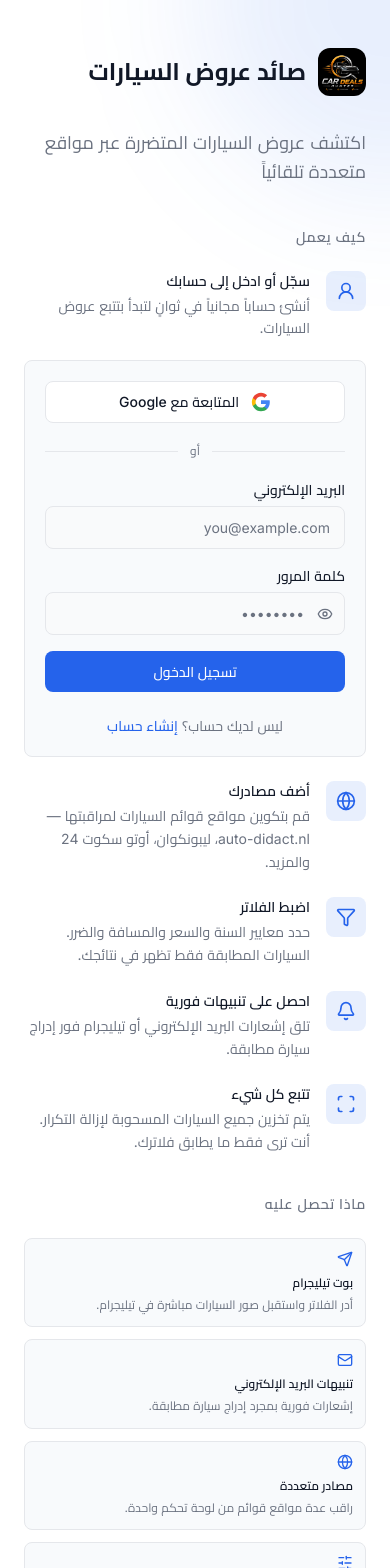
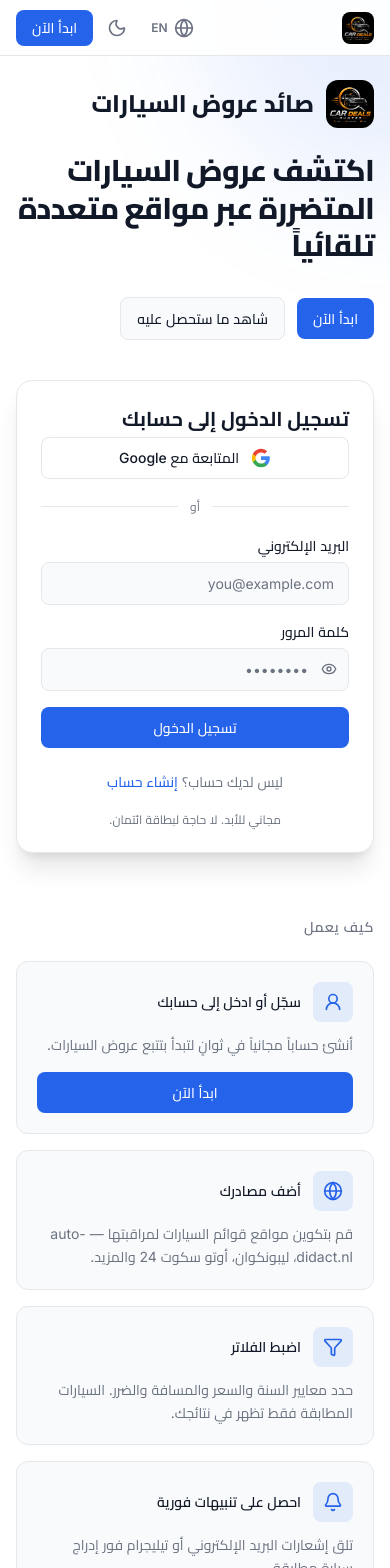
Before and after one commit to kloodpt-hub/DamgedCarsScanner, a Next.js app: page /ar in a window 390 px wide. Shown: the top 1568 px of the page. Built offline with nearby package versions, Linux system fonts and the light colour scheme; no server answers.

Commit message:
feat: landing page overhaul — sticky header, hero auth card, responsive layout, CTA sections

```diff
--- a/src/app/[locale]/page.tsx
+++ b/src/app/[locale]/page.tsx
@@ -10,7 +10,6 @@ import {
   EyeOff,
   AlertCircle,
   Scan,
-  Search,
   Bell,
   Filter,
   Globe,
@@ -21,12 +20,20 @@ import {
   CopyCheck,
   Languages,
 } from "lucide-react";
+import type { LucideIcon } from "lucide-react";
+import { LandingHeader } from "@/components/shared/LandingHeader";
 
 const labels = {
   en: {
     // Branding
     appName: "Car Deals Hunter",
     tagline: "Discover damaged car deals across multiple sites automatically",
+    getStarted: "Get Started",
+    viewFeatures: "See what you get",
+    heroNote: "Free forever. No credit card required.",
+    bottomCtaTitle: "Ready to find your next deal?",
+    bottomCtaDesc:
+      "Join free, add your sources, set filters, and get alerts the moment a matching car is listed.",
     // How it works
     howTitle: "How it works",
     stepSignInTitle: "Sign up or sign in",
@@ -91,6 +98,13 @@ const labels = {
   ar: {
     appName: "صائد عروض السيارات",
     tagline: "اكتشف عروض السيارات المتضررة عبر مواقع متعددة تلقائياً",
+    getStarted: "ابدأ الآن",
+    viewFeatures: "شاهد ما ستحصل عليه",
+    heroNote: "مجاني للأبد. لا حاجة لبطاقة ائتمان.",
+    bottomCtaTitle: "جاهز للعثور على صفقتك القادمة؟",
+    bottomCtaDesc:
+      "انضم مجانًا، أضف مصادرك، اضبط الفلاتر، واحصل على تنبيهات فور إدراج سيارة مطابقة.",
+    // How it works
     howTitle: "كيف يعمل",
     stepSignInTitle: "سجّل أو ادخل إلى حسابك",
     stepSignInDesc: "أنشئ حساباً مجانياً في ثوانٍ لتبدأ بتتبع عروض السيارات.",
@@ -153,6 +167,14 @@ const labels = {
 } as const;
 
 type Locale = keyof typeof labels;
+
+type Step = {
+  icon: LucideIcon;
+  title: string;
+  desc: string;
+  cta?: string;
+  scrollTo?: string;
+};
 
 function LandingContent() {
   const router = useRouter();
@@ -222,12 +244,13 @@ function LandingContent() {
     }
   }
 
-  const steps = [
+  const steps: Step[] = [
     {
       icon: UserRound,
       title: t.stepSignInTitle,
       desc: t.stepSignInDesc,
-      form: true,
+      cta: t.getStarted,
+      scrollTo: "auth-form",
     },
     { icon: Globe, title: t.step1Title, desc: t.step1Desc },
     { icon: Filter, title: t.step2Title, desc: t.step2Desc },
@@ -237,51 +260,56 @@ function LandingContent() {
 
   return (
     <div className="min-h-screen flex flex-col justify-center bg-bg relative overflow-hidden">
+      <LandingHeader locale={locale} />
+
       {/* Decorative gradient */}
       <div className="absolute top-0 right-0 w-96 h-96 bg-primary/10 rounded-full blur-3xl -translate-y-1/2 translate-x-1/2" />
       <div className="absolute bottom-0 left-0 w-96 h-96 bg-accent/5 rounded-full blur-3xl translate-y-1/2 -translate-x-1/2" />
 
-      <div className="relative z-10 mx-auto w-full max-w-lg px-6 py-12 lg:px-8 lg:py-20">
-        {/* Logo */}
-        <div className="flex items-center gap-3 mb-8">
+      <div className="relative z-10 mx-auto w-full max-w-6xl px-4 sm:px-6 lg:px-8 py-20 sm:py-24">
+        {/* Hero */}
+        <section className="grid grid-cols-1 lg:grid-cols-2 gap-10 lg:gap-16 items-center">
+          {/* Left: value proposition */}
+          <div>
+            <div className="flex items-center gap-3 mb-6">
               <img src="/logo.png" alt="" className="h-12 w-12 rounded-xl object-cover" />
-          <span className="text-2xl font-bold text-text">{t.appName}</span>
+              <span className="text-2xl sm:text-3xl font-extrabold text-text">
+                {t.appName}
+              </span>
             </div>
 
-        {/* Tagline */}
-        <p className="text-lg text-text-muted mb-10 leading-relaxed">
+            <h1 className="text-3xl sm:text-4xl lg:text-5xl font-extrabold text-text leading-tight tracking-tight">
               {t.tagline}
-        </p>
+            </h1>
 
-        {/* How it works */}
-        <h2 className="text-sm font-semibold text-text-muted uppercase tracking-wider mb-6">
-          {t.howTitle}
-        </h2>
-
-        <div className="space-y-6">
-          {steps.map((step, i) => {
-            const Icon = step.icon;
-            const isFormStep = "form" in step && step.form;
-            return (
-              <div key={i}>
-                <div className="flex items-start gap-4">
-                  <div className="flex h-10 w-10 shrink-0 items-center justify-center rounded-lg bg-primary/10 text-primary">
-                    <Icon className="h-5 w-5" />
-                  </div>
-                  <div>
-                    <h3 className="text-sm font-semibold text-text">
-                      {step.title}
-                    </h3>
-                    <p className="text-sm text-text-muted mt-1 leading-relaxed">
-                      {step.desc}
-                    </p>
+            <div className="mt-8 flex flex-wrap items-center gap-3">
+              <button
+                type="button"
+                onClick={() =>
+                  document.getElementById("auth-form")?.scrollIntoView({ behavior: "smooth" })
+                }
+                className="btn-primary"
+              >
+                {t.getStarted}
+              </button>
+              <button
+                type="button"
+                onClick={() =>
+                  document.getElementById("features")?.scrollIntoView({ behavior: "smooth" })
+                }
+                className="btn-secondary"
+              >
+                {t.viewFeatures}
+              </button>
             </div>
           </div>
 
-                {isFormStep && (
-                  <div className="mt-5 rounded-lg border border-card-border bg-surface p-5">
+          {/* Right: auth card */}
+          <div id="auth-form" className="rounded-2xl border border-card-border bg-card-bg p-6 sm:p-8 shadow-xl">
+            <h2 className="text-xl font-bold text-text mb-1">{t.signInSubtitle}</h2>
+
             {error && (
-                      <div className="mb-4 flex items-center gap-2 rounded-lg bg-danger/10 border border-danger/20 p-3 text-sm text-danger">
+              <div className="mt-4 mb-4 flex items-center gap-2 rounded-lg bg-danger/10 border border-danger/20 p-3 text-sm text-danger">
                 <AlertCircle className="h-4 w-4 shrink-0" />
                 {error}
               </div>
@@ -410,37 +438,87 @@ function LandingContent() {
                 {t.register}
               </Link>
             </p>
+
+            <p className="mt-5 text-center text-xs text-text-muted">{t.heroNote}</p>
           </div>
+        </section>
+
+        {/* How it works */}
+        <section className="mt-16">
+          <h2 className="text-sm sm:text-base font-semibold text-text-muted uppercase tracking-wider mb-6">
+            {t.howTitle}
+          </h2>
+
+          <div className="grid grid-cols-1 md:grid-cols-2 gap-4">
+            {steps.map((step, i) => {
+              const Icon = step.icon;
+              return (
+                <div key={i} className="rounded-xl border border-card-border bg-surface p-5">
+                  <div className="flex items-center gap-3 mb-3">
+                    <div className="flex h-10 w-10 shrink-0 items-center justify-center rounded-lg bg-primary/10 text-primary">
+                      <Icon className="h-5 w-5" />
+                    </div>
+                    <h3 className="text-sm font-semibold text-text">{step.title}</h3>
+                  </div>
+                  <p className="text-sm text-text-muted leading-relaxed">{step.desc}</p>
+                  {step.cta && step.scrollTo && (
+                    <button
+                      type="button"
+                      onClick={() =>
+                        document.getElementById(step.scrollTo!)?.scrollIntoView({ behavior: "smooth" })
+                      }
+                      className="btn-primary mt-4 w-full"
+                    >
+                      {step.cta}
+                    </button>
                   )}
                 </div>
               );
             })}
           </div>
+        </section>
 
         {/* What you get */}
-        <h2 className="text-sm font-semibold text-text-muted uppercase tracking-wider mb-6 mt-10">
+        <section id="features" className="mt-16">
+          <h2 className="text-sm sm:text-base font-semibold text-text-muted uppercase tracking-wider mb-6">
             {t.featuresTitle}
           </h2>
 
-        <div className="grid grid-cols-1 sm:grid-cols-2 gap-3">
+          <div className="grid grid-cols-1 sm:grid-cols-2 lg:grid-cols-3 gap-4">
             {t.features.map((feature, i) => {
               const Icon = feature.icon;
               return (
                 <div
                   key={i}
-                className="rounded-lg bg-surface border border-card-border p-3"
+                  className="rounded-xl border border-card-border bg-surface p-5 transition-colors hover:border-primary/40"
                 >
-                <Icon className="h-4 w-4 text-primary mb-2" />
-                <h3 className="text-xs font-semibold text-text">
-                  {feature.title}
-                </h3>
-                <p className="text-xs text-text-muted mt-1 leading-relaxed">
+                  <Icon className="h-6 w-6 text-primary mb-3" />
+                  <h3 className="text-base font-bold text-text">{feature.title}</h3>
+                  <p className="text-sm text-text-muted mt-1.5 leading-relaxed">
                     {feature.desc}
                   </p>
                 </div>
               );
             })}
           </div>
+        </section>
+
+        {/* Bottom CTA */}
+        <section className="mt-16 rounded-2xl border border-card-border bg-surface p-8 sm:p-12 text-center">
+          <h2 className="text-2xl sm:text-3xl font-extrabold text-text">
+            {t.bottomCtaTitle}
+          </h2>
+          <p className="text-text-muted mt-3 text-sm sm:text-base">{t.bottomCtaDesc}</p>
+          <button
+            type="button"
+            onClick={() =>
+              document.getElementById("auth-form")?.scrollIntoView({ behavior: "smooth" })
+            }
+            className="btn-primary mt-6 px-8 py-3 text-base"
+          >
+            {t.getStarted}
+          </button>
+        </section>
       </div>
     </div>
   );
--- /dev/null
+++ b/src/components/shared/LandingHeader.tsx
@@ -0,0 +1,93 @@
+"use client";
+
+import Link from "next/link";
+import { usePathname } from "next/navigation";
+import { Globe, Moon, Sun } from "lucide-react";
+import { useTheme } from "@/components/shared/ThemeProvider";
+import { updateUserLocale } from "@/server/actions/settings";
+
+const labels = {
+  en: {
+    brand: "Car Deals Hunter",
+    localeLabel: "AR",
+    localeTitle: "Switch to Arabic",
+    themeTitle: "Toggle theme",
+    cta: "Get Started",
+  },
+  ar: {
+    brand: "صائد عروض السيارات",
+    localeLabel: "EN",
+    localeTitle: "التبديل إلى الإنجليزية",
+    themeTitle: "تبديل المظهر",
+    cta: "ابدأ الآن",
+  },
+} as const;
+
+interface LandingHeaderProps {
+  locale: string;
+}
+
+export function LandingHeader({ locale }: LandingHeaderProps) {
+  const pathname = usePathname() || "";
+  const { theme, toggleTheme } = useTheme();
+  const isRtl = locale === "ar";
+  const t = labels[locale as keyof typeof labels] ?? labels.en;
+  const next = locale === "en" ? "ar" : "en";
+  const href = `/${next}${pathname.replace(/^\/(en|ar)(?=\/|$)/, "")}`;
+
+  return (
+    <header className="fixed inset-x-0 top-0 z-[60] h-14 bg-bg/90 backdrop-blur border-b border-card-border">
+      <div className="flex h-full items-center justify-between gap-2 px-4 sm:px-6">
+        <div className="flex items-center gap-2.5">
+          <img
+            src="/logo.png"
+            alt=""
+            className="h-8 w-8 shrink-0 rounded-lg object-cover"
+          />
+          <span className="hidden sm:inline text-sm font-bold text-text whitespace-nowrap">
+            {t.brand}
+          </span>
+        </div>
+
+        <div className="flex items-center gap-1">
+          <Link
+            href={href}
+            onClick={() => {
+              document.cookie = `locale=${next};path=/;max-age=31536000;samesite=lax`;
+              updateUserLocale(next).catch(() => {});
+            }}
+            className="flex items-center gap-1.5 p-2.5 rounded-lg text-text-muted hover:text-text hover:bg-surface transition-colors"
+            title={t.localeTitle}
+            aria-label={t.localeTitle}
+          >
+            <Globe className="h-5 w-5" />
+            <span className="text-xs font-semibold">{t.localeLabel}</span>
+          </Link>
+
+          <button
+            onClick={toggleTheme}
+            className="p-2.5 rounded-lg text-text-muted hover:text-text hover:bg-surface transition-colors"
+            title={t.themeTitle}
+            aria-label={t.themeTitle}
+          >
+            {theme === "dark" ? (
+              <Sun className="h-5 w-5" />
+            ) : (
+              <Moon className="h-5 w-5" />
+            )}
+          </button>
+
+          <button
+            type="button"
+            onClick={() =>
+              document.getElementById("auth-form")?.scrollIntoView({ behavior: "smooth" })
+            }
+            className="h-9 rounded-lg bg-primary px-4 text-sm font-medium text-white hover:bg-primary-hover transition-colors"
+          >
+            {t.cta}
+          </button>
+        </div>
+      </div>
+    </header>
+  );
+}
```
Lines whose indentation alone changed are shown as unchanged.
